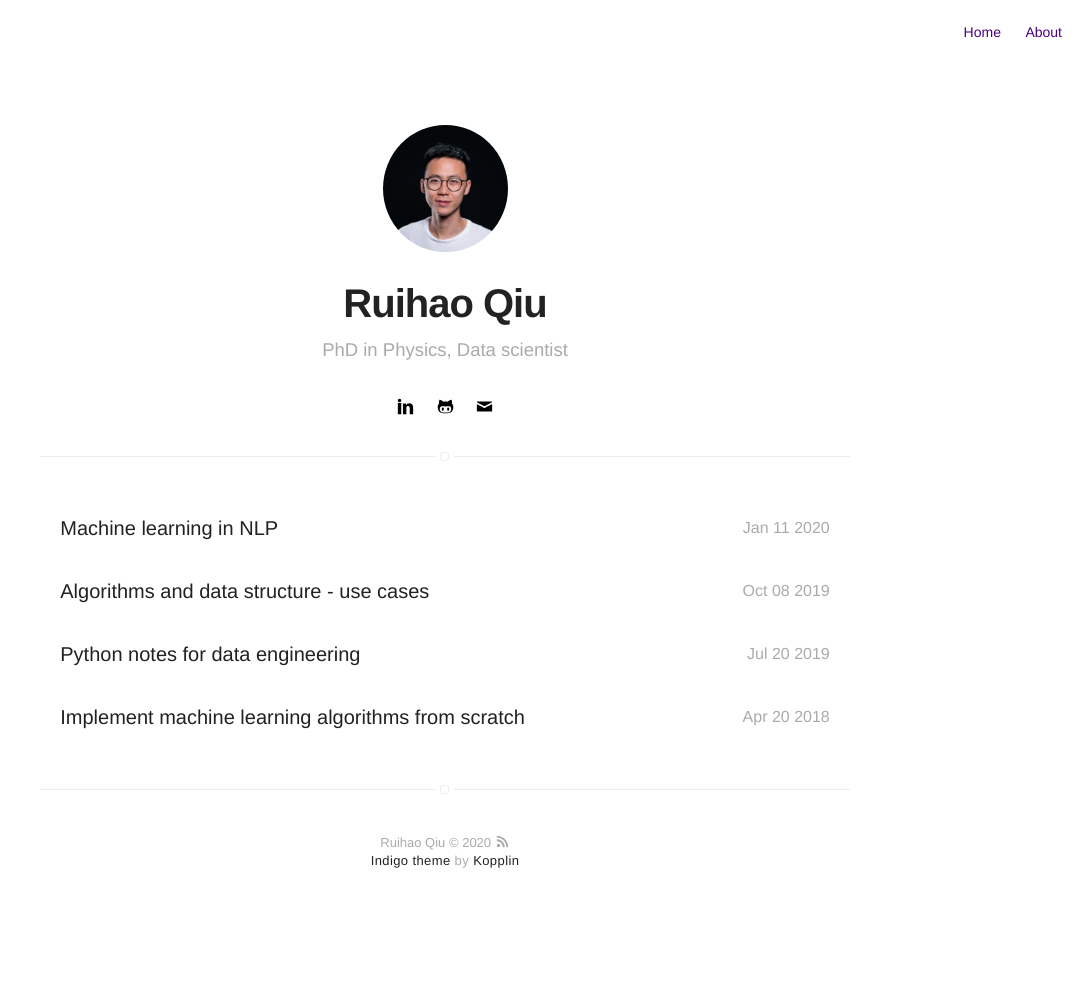
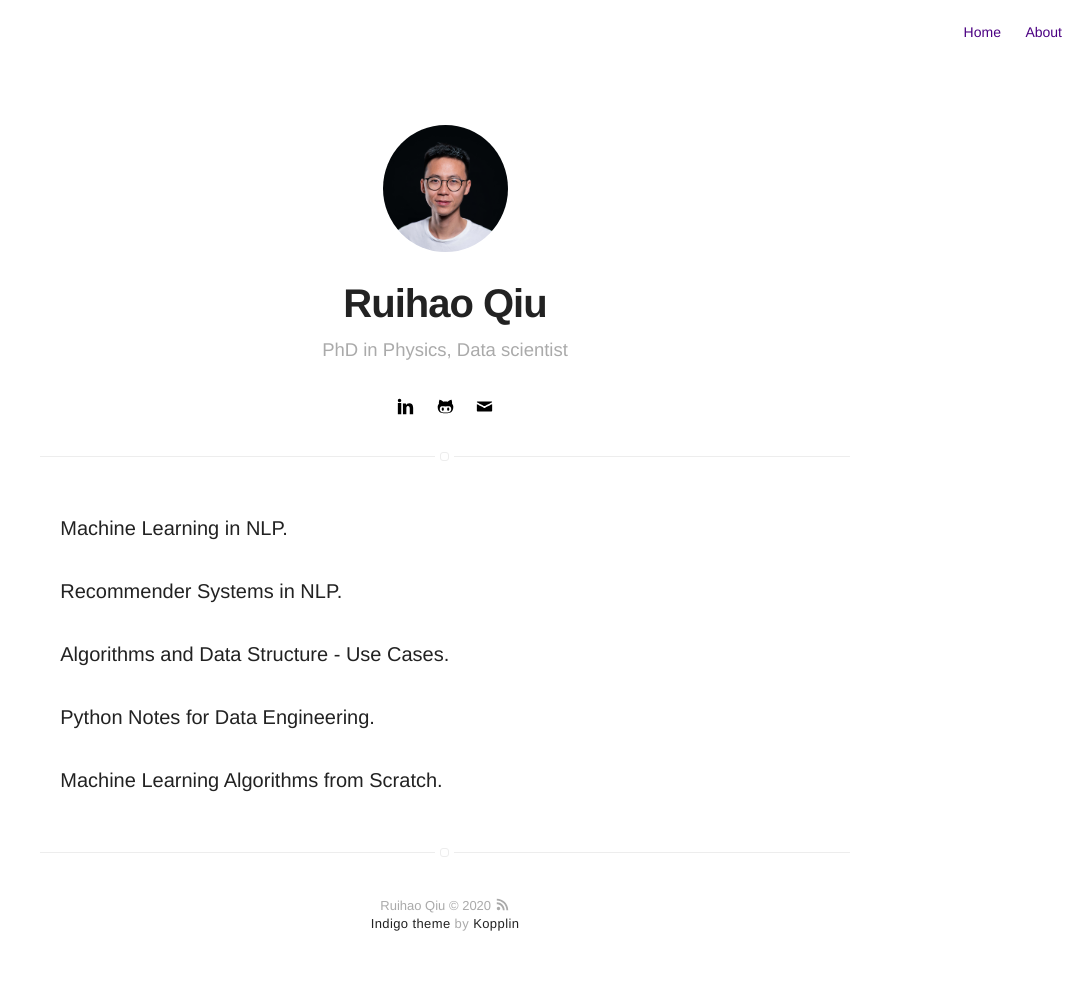
Before and after one commit to RuihaoQiu/RuihaoQiu.github.io, a Jekyll site: the page index.html, which Jekyll copies as it is, in a window 1280 px wide. Shown: the whole page, without its empty margins (195-1280 px from the left). Built offline with Jekyll 4.4.1, drawn with Linux system fonts in a browser that asks for light colours; before the commit the page ends 932 px from its top, so only the background shows below that.

```diff
--- a/index.html
+++ b/index.html
@@ -26,19 +26,32 @@
       "@context": "https://schema.org"
     }
   </script> <!-- End Jekyll SEO tag -->
-  <link rel="apple-touch-icon-precomposed" sizes="57x57" href="https://ruihaoqiu.github.io/assets/images/favicon/apple-touch-icon-57x57.png">
-  <link rel="apple-touch-icon-precomposed" sizes="114x114" href="https://ruihaoqiu.github.io/assets/images/favicon/apple-touch-icon-114x114.png">
-  <link rel="apple-touch-icon-precomposed" sizes="72x72" href="https://ruihaoqiu.github.io/assets/images/favicon/apple-touch-icon-72x72.png">
-  <link rel="apple-touch-icon-precomposed" sizes="144x144" href="https://ruihaoqiu.github.io/assets/images/favicon/apple-touch-icon-144x144.png">
-  <link rel="apple-touch-icon-precomposed" sizes="60x60" href="https://ruihaoqiu.github.io/assets/images/favicon/apple-touch-icon-60x60.png">
-  <link rel="apple-touch-icon-precomposed" sizes="120x120" href="https://ruihaoqiu.github.io/assets/images/favicon/apple-touch-icon-120x120.png">
-  <link rel="apple-touch-icon-precomposed" sizes="76x76" href="https://ruihaoqiu.github.io/assets/images/favicon/apple-touch-icon-76x76.png">
-  <link rel="apple-touch-icon-precomposed" sizes="152x152" href="https://ruihaoqiu.github.io/assets/images/favicon/apple-touch-icon-152x152.png">
-  <link rel="icon" type="image/png" href="https://ruihaoqiu.github.io/assets/images/favicon/favicon-196x196.png" sizes="196x196">
-  <link rel="icon" type="image/png" href="https://ruihaoqiu.github.io/assets/images/favicon/favicon-96x96.png" sizes="96x96">
-  <link rel="icon" type="image/png" href="https://ruihaoqiu.github.io/assets/images/favicon/favicon-32x32.png" sizes="32x32">
-  <link rel="icon" type="image/png" href="https://ruihaoqiu.github.io/assets/images/favicon/favicon-16x16.png" sizes="16x16">
-  <link rel="icon" type="image/png" href="https://ruihaoqiu.github.io/assets/images/favicon/favicon-128.png" sizes="128x128">
+  <link rel="apple-touch-icon-precomposed" sizes="57x57"
+    href="https://ruihaoqiu.github.io/assets/images/favicon/apple-touch-icon-57x57.png">
+  <link rel="apple-touch-icon-precomposed" sizes="114x114"
+    href="https://ruihaoqiu.github.io/assets/images/favicon/apple-touch-icon-114x114.png">
+  <link rel="apple-touch-icon-precomposed" sizes="72x72"
+    href="https://ruihaoqiu.github.io/assets/images/favicon/apple-touch-icon-72x72.png">
+  <link rel="apple-touch-icon-precomposed" sizes="144x144"
+    href="https://ruihaoqiu.github.io/assets/images/favicon/apple-touch-icon-144x144.png">
+  <link rel="apple-touch-icon-precomposed" sizes="60x60"
+    href="https://ruihaoqiu.github.io/assets/images/favicon/apple-touch-icon-60x60.png">
+  <link rel="apple-touch-icon-precomposed" sizes="120x120"
+    href="https://ruihaoqiu.github.io/assets/images/favicon/apple-touch-icon-120x120.png">
+  <link rel="apple-touch-icon-precomposed" sizes="76x76"
+    href="https://ruihaoqiu.github.io/assets/images/favicon/apple-touch-icon-76x76.png">
+  <link rel="apple-touch-icon-precomposed" sizes="152x152"
+    href="https://ruihaoqiu.github.io/assets/images/favicon/apple-touch-icon-152x152.png">
+  <link rel="icon" type="image/png" href="https://ruihaoqiu.github.io/assets/images/favicon/favicon-196x196.png"
+    sizes="196x196">
+  <link rel="icon" type="image/png" href="https://ruihaoqiu.github.io/assets/images/favicon/favicon-96x96.png"
+    sizes="96x96">
+  <link rel="icon" type="image/png" href="https://ruihaoqiu.github.io/assets/images/favicon/favicon-32x32.png"
+    sizes="32x32">
+  <link rel="icon" type="image/png" href="https://ruihaoqiu.github.io/assets/images/favicon/favicon-16x16.png"
+    sizes="16x16">
+  <link rel="icon" type="image/png" href="https://ruihaoqiu.github.io/assets/images/favicon/favicon-128.png"
+    sizes="128x128">
   <meta name="application-name" content=" ">
   <meta name="msapplication-TileColor" content="#FFFFFF">
   <meta name="msapplication-TileImage" content="mstile-144x144.png">
@@ -1656,14 +1669,18 @@
 <body>
   <div class="wrapper-large">
     <div class="page projects">
-      <header class="header-home animated"> <a class="link" href="https://ruihaoqiu.github.io/about"> <img class="selfie" alt="Ruihao Qiu" src="./Projects _ Ruihao Qiu_files/Ruihao.jpg"> </a>
+      <header class="header-home animated"> <a class="link" href="https://ruihaoqiu.github.io/about"> <img
+            class="selfie" alt="Ruihao Qiu" src="./Projects _ Ruihao Qiu_files/Ruihao.jpg"> </a>
         <h1 class="title">Ruihao Qiu</h1>
         <h2 class="description">PhD in Physics, Data scientist</h2>
-        <div class="social-links"> <a class="link" data-title="linkedin.com/in/ruihaoqiu" href="http://linkedin.com/in/ruihaoqiu" target="_blank"> <svg class="icon icon-linkedin">
+        <div class="social-links"> <a class="link" data-title="linkedin.com/in/ruihaoqiu"
+            href="http://linkedin.com/in/ruihaoqiu" target="_blank"> <svg class="icon icon-linkedin">
               <use xlink:href="#icon-linkedin"></use>
-            </svg> </a> <a class="link" data-title="github.com/RuihaoQiu" href="https://github.com/RuihaoQiu" target="_blank"> <svg class="icon icon-github">
+            </svg> </a> <a class="link" data-title="github.com/RuihaoQiu" href="https://github.com/RuihaoQiu"
+            target="_blank"> <svg class="icon icon-github">
               <use xlink:href="#icon-github"></use>
-            </svg> </a> <a class="link" data-title="qiuruihao@gmail.com" href="mailto:qiuruihao@gmail.com"> <svg class="icon icon-mail">
+            </svg> </a> <a class="link" data-title="qiuruihao@gmail.com" href="mailto:qiuruihao@gmail.com"> <svg
+              class="icon icon-mail">
               <use xlink:href="#icon-mail"></use>
             </svg> </a> </div>
       </header>
@@ -1674,30 +1691,37 @@
         </ul>
       </nav>
       <section class="list">
-        <div class="item "> <a class="url" href="https://ruihaoqiu.github.io/machine-learning-in-nlp/">
-            <aside><time datetime="11-01-2020">Jan 11 2020</time></aside>
-            <h3 class="title">Machine learning in NLP</h3>
+        <div class="item "> <a class="url" href="https://mlnlp.readthedocs.io/en/latest/index.html">
+            <aside><time datetime="11-01-2020"></time></aside>
+            <h3 class="title">Machine Learning in NLP.</h3>
           </a> </div>
-        <div class="item "> <a class="url" href="https://ruihaoqiu.github.io/algorithm-and-data-structure/">
-            <aside><time datetime="08-10-2019">Oct 08 2019</time></aside>
-            <h3 class="title">Algorithms and data structure - use cases</h3>
+        <div class="item "> <a class="url" href="https://recsys-nlp.readthedocs.io/en/latest/index.html">
+            <aside><time datetime="11-01-2020"></time></aside>
+            <h3 class="title">Recommender Systems in NLP.</h3>
           </a> </div>
-        <div class="item "> <a class="url" href="https://ruihaoqiu.github.io/python-for-data-engineering/">
-            <aside><time datetime="20-07-2019">Jul 20 2019</time></aside>
-            <h3 class="title">Python notes for data engineering</h3>
+        <div class="item "> <a class="url" href="https://algonotes.readthedocs.io/en/latest/">
+            <aside><time datetime="08-10-2019"></time></aside>
+            <h3 class="title">Algorithms and Data Structure - Use Cases.</h3>
           </a> </div>
-        <div class="item "> <a class="url" href="https://ruihaoqiu.github.io/implement-algorithms-from-scratch/">
-            <aside><time datetime="20-04-2018">Apr 20 2018</time></aside>
-            <h3 class="title">Implement machine learning algorithms from scratch</h3>
+        <div class="item "> <a class="url" href="https://pynotes.readthedocs.io/en/latest">
+            <aside><time datetime="20-07-2019"></time></aside>
+            <h3 class="title">Python Notes for Data Engineering.</h3>
+          </a> </div>
+        <div class="item "> <a class="url" href="https://github.com/RuihaoQiu/Algorithms">
+            <aside><time datetime="20-04-2018"></time></aside>
+            <h3 class="title">Machine Learning Algorithms from Scratch.</h3>
           </a> </div>
       </section>
-      <footer class="footer-main"> Ruihao Qiu © 2020 <a class="link" href="https://ruihaoqiu.github.io/feed.xml" target="_blank"><svg class="icon icon-rss">
+      <footer class="footer-main"> Ruihao Qiu © 2020 <a class="link" href="https://ruihaoqiu.github.io/feed.xml"
+          target="_blank"><svg class="icon icon-rss">
             <use xlink:href="#icon-rss"></use>
           </svg></a>
-        <p class="extra"> <a class="link" href="https://github.com/sergiokopplin/indigo">Indigo theme</a> by <a class="link" href="https://github.com/sergiokopplin/indigo">Kopplin</a> </p>
+        <p class="extra"> <a class="link" href="https://github.com/sergiokopplin/indigo">Indigo theme</a> by <a
+            class="link" href="https://github.com/sergiokopplin/indigo">Kopplin</a> </p>
       </footer>
     </div>
-  </div> <svg display="none" version="1.1" xmlns="http://www.w3.org/2000/svg" xmlns:xlink="http://www.w3.org/1999/xlink">
+  </div> <svg display="none" version="1.1" xmlns="http://www.w3.org/2000/svg"
+    xmlns:xlink="http://www.w3.org/1999/xlink">
     <defs>
       <symbol id="icon-rss" viewBox="0 0 1024 1024">
         <title>rss</title>
@@ -1755,7 +1779,9 @@
       </symbol>
       <symbol id="icon-linkedin" viewBox="0 0 1024 1024">
         <title>linkedin</title>
-        <path class="path1" d="M256 153.6c0 54.374-36.352 101.171-102.451 101.171-62.208 0-102.349-44.134-102.349-98.509 0-55.808 38.912-105.062 102.4-105.062s101.171 46.592 102.4 102.4zM51.2 972.8v-665.6h204.8v665.6h-204.8z"></path>
+        <path class="path1"
+          d="M256 153.6c0 54.374-36.352 101.171-102.451 101.171-62.208 0-102.349-44.134-102.349-98.509 0-55.808 38.912-105.062 102.4-105.062s101.171 46.592 102.4 102.4zM51.2 972.8v-665.6h204.8v665.6h-204.8z">
+        </path>
         <path class="path2"
           d="M358.4 534.733c0-79.104-2.611-145.203-5.222-202.291h184.013l9.114 88.218h3.891c25.907-41.523 89.395-102.4 195.686-102.4 129.638 0 226.918 86.784 226.918 273.51v381.030h-204.8v-351.283c0-81.613-31.078-143.872-102.4-143.872-54.374 0-81.613 44.032-95.898 80.333-5.222 13.005-6.502 31.13-6.502 49.306v365.517h-204.8v-438.067z">
         </path>
@@ -1815,13 +1841,19 @@
           fill="#0D0D0D" fill-rule="evenodd"></path>
       </symbol>
       <symbol id="icon-keybase" viewBox="0 0 24 24">
-        <title>keybase</title> <!-- courtesy: https://github.com/Templarian/MaterialDesign-SVG/blob/master/svg/key.svg -->
-        <path d="M7,14C5.9,14 5,13.1 5,12C5,10.9 5.9,10 7,10C8.1,10 9,10.9 9,12C9,13.1 8.1,14 7,14M12.65,10C11.83,7.67 9.61,6 7,6C3.69,6 1,8.69 1,12C1,15.31 3.69,18 7,18C9.61,18 11.83,16.33 12.65,14H17V18H21V14H23V10H12.65Z"></path>
+        <title>keybase</title>
+        <!-- courtesy: https://github.com/Templarian/MaterialDesign-SVG/blob/master/svg/key.svg -->
+        <path
+          d="M7,14C5.9,14 5,13.1 5,12C5,10.9 5.9,10 7,10C8.1,10 9,10.9 9,12C9,13.1 8.1,14 7,14M12.65,10C11.83,7.67 9.61,6 7,6C3.69,6 1,8.69 1,12C1,15.31 3.69,18 7,18C9.61,18 11.83,16.33 12.65,14H17V18H21V14H23V10H12.65Z">
+        </path>
       </symbol>
     </defs>
   </svg>
-  <iframe frameborder="0" scrolling="no" style="background-color: transparent; border: 0px; display: none;" src="./Projects _ Ruihao Qiu_files/saved_resource.html"></iframe>
-  <div id="GOOGLE_INPUT_CHEXT_FLAG" input="" input_stat="{&quot;tlang&quot;:true,&quot;tsbc&quot;:true,&quot;pun&quot;:true,&quot;mk&quot;:true,&quot;ss&quot;:true}" style="display: none;"></div>
+  <iframe frameborder="0" scrolling="no" style="background-color: transparent; border: 0px; display: none;"
+    src="./Projects _ Ruihao Qiu_files/saved_resource.html"></iframe>
+  <div id="GOOGLE_INPUT_CHEXT_FLAG" input=""
+    input_stat="{&quot;tlang&quot;:true,&quot;tsbc&quot;:true,&quot;pun&quot;:true,&quot;mk&quot;:true,&quot;ss&quot;:true}"
+    style="display: none;"></div>
 </body>
 
 </html>
```
Also changed, not shown: other parts of index.html (+2 -2 lines), about.md (+8 -20 lines).
